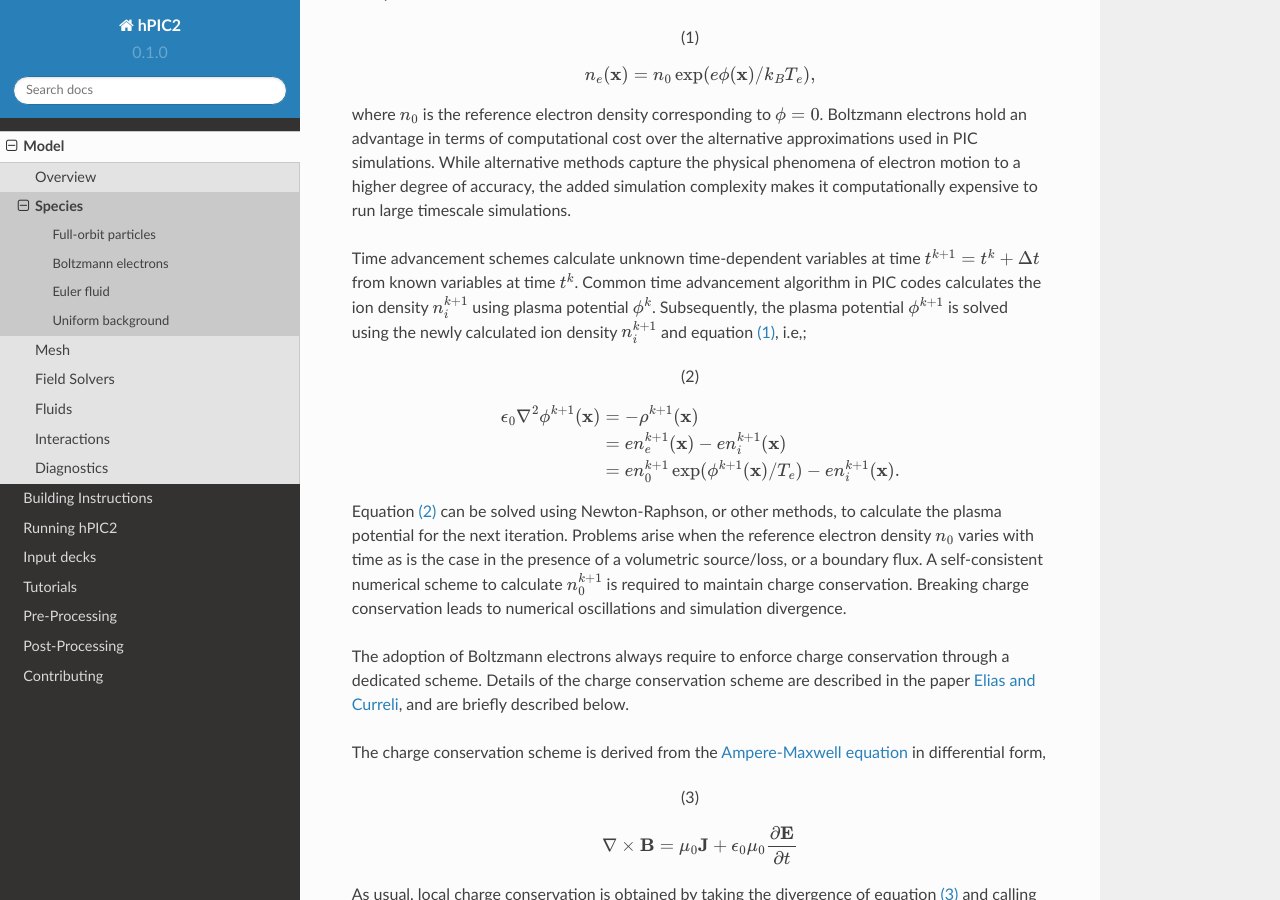
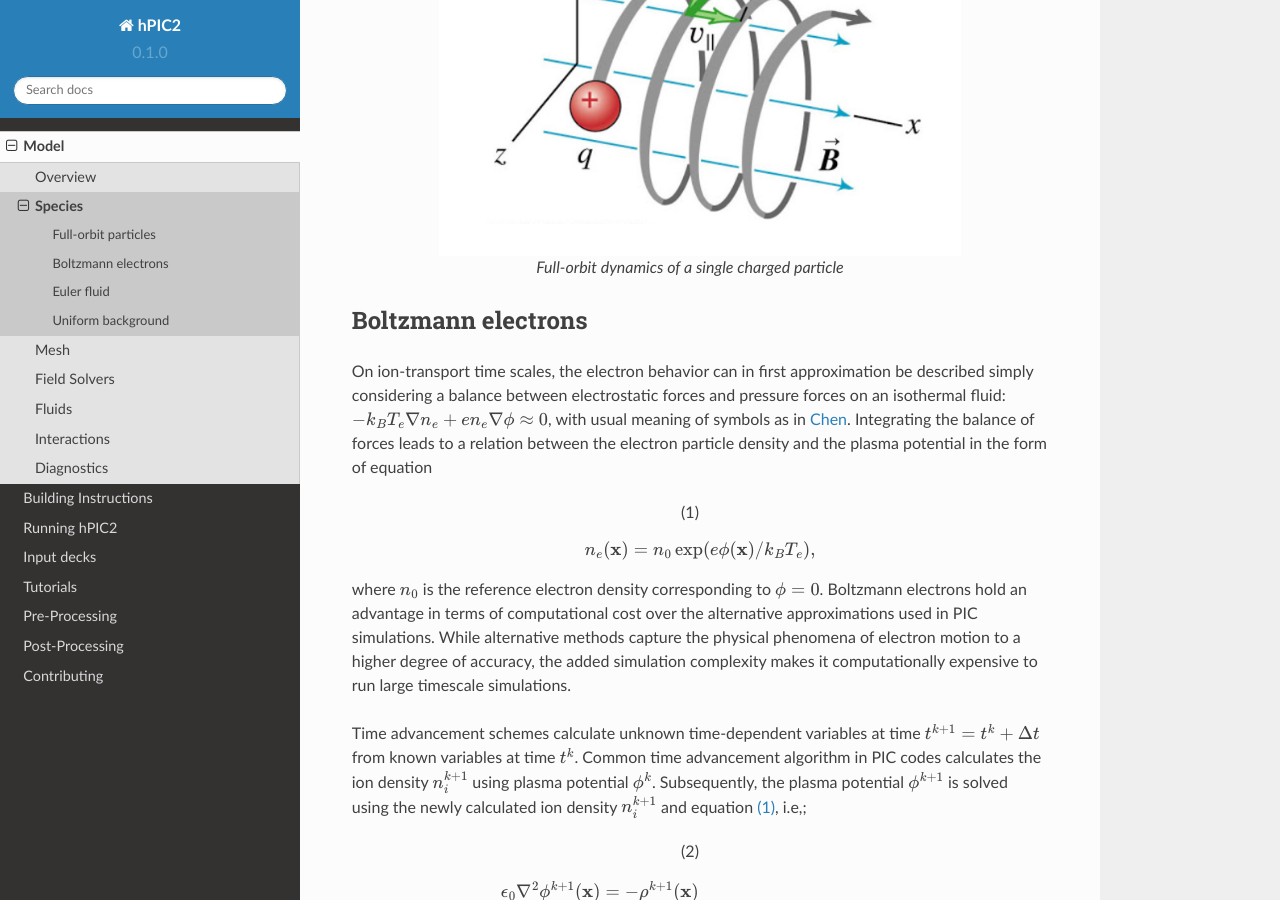
Before and after one commit to lcpp-org/hpic2doc, a Sphinx documentation site: the page built from docs/source/species.rst, in a window 1280 px wide and 900 px high, scrolled down 710 px. Built offline with Sphinx 7.4.7 and the Read the Docs theme 2.0.0, drawn with Linux system fonts in a browser that asks for light colours.

Commit message:
Full orbit figure

```diff
--- a/docs/source/species.rst
+++ b/docs/source/species.rst
@@ -22,6 +22,13 @@ magnetic field).
 
 The Newton-Lorentz equation is integrated by means of the Boris-Bunemann
 numerical method, with linearized tangent.
+
+.. figure:: figures/fullorbit.png
+  :width: 75%
+  :align: center
+
+  Full-orbit dynamics of a single charged particle
+
 
 Boltzmann electrons
 ----------------------
```
Also changed, not shown: docs/source/figures/fullorbit.png (added).
